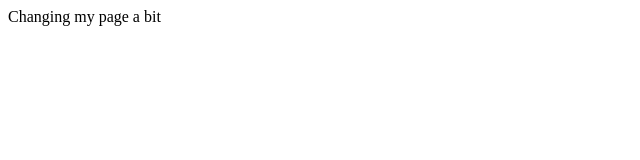
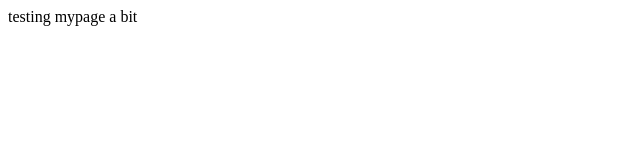
Before and after one commit to SamJayarathna/SamJayarathna.github.io, a plain HTML site: page index.htm in a window 1280 px wide. Shown: the full height of the page, 0-640 px from the left. Drawn offline with Linux system fonts and the light colour scheme.

Commit message:
Update index.htm
sdfsdf

```diff
--- a/index.htm
+++ b/index.htm
@@ -1,4 +1,4 @@
 <html>
 <head><title>My Test Page</title></head>
-<body>Changing my page a bit</body>
+<body>testing mypage a bit</body>
 </html>
```
